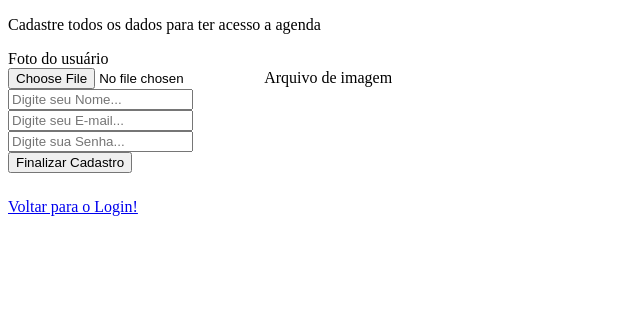
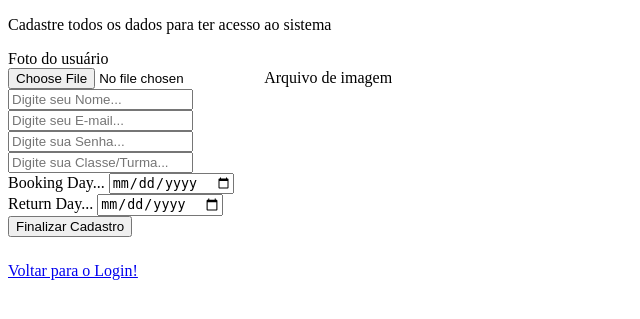
Before and after one commit to ErmesonRamos/sistema_multimeios, a PHP site: page /cad_user.php in a window 1280 px wide. Shown: the top 319 px of the page, without its empty margins (0-640 px from the left). Run offline with PHP 8.4, Linux system fonts and the light colour scheme.

Commit message:
atualização

```diff
--- a/cad_user.php
+++ b/cad_user.php
@@ -2,25 +2,28 @@
 include('config/conexao.php'); // Inclui o arquivo de conexão com o banco de dados
 
 // Verifica se o formulário foi enviado
-if (isset($_POST['botao'])) {
+if (isset($_POST['cadastrar'])) {
     // Recebe os dados do formulário
-    $nome = $_POST['nome'];
-    $email = $_POST['email'];
-    $senha = password_hash($_POST['senha'], PASSWORD_DEFAULT); // Usando hash seguro para a senha
+    $name_user = $_POST['name_user'];
+    $email_user = $_POST['email_user'];
+    $password_user = password_hash($_POST['password_user'], PASSWORD_DEFAULT); // Usando hash seguro para a senha
+    $class = $_POST['class'];
+    $booking_day = $_POST['booking_day'];
+    $return_day = $_POST['return_day'];
 
     // Verifica se foi enviado algum arquivo de foto
-    if (!empty($_FILES['foto']['name'])) {
+    if (!empty($_FILES['picture']['name'])) {
         $formatosPermitidos = array("png", "jpg", "jpeg", "gif"); // Formatos permitidos
-        $extensao = pathinfo($_FILES['foto']['name'], PATHINFO_EXTENSION); // Obtém a extensão do arquivo
+        $extensao = pathinfo($_FILES['picture']['name'], PATHINFO_EXTENSION); // Obtém a extensão do arquivo
 
         // Verifica se a extensão do arquivo está nos formatos permitidos
         if (in_array(strtolower($extensao), $formatosPermitidos)) {
-            $pasta = "img/"; // Define o diretório para upload
-            $temporario = $_FILES['foto']['tmp_name']; // Caminho temporário do arquivo
-            $novoNome = uniqid() . ".$extensao"; // Gera um nome único para o arquivo
+            $pasta = "img/avatares"; // Define o diretório para upload
+            $temporario = $_FILES['picture']['tmp_name']; // Caminho temporário do arquivo
+            $novoNomeAvatar = uniqid() . ".$extensao"; // Gera um nome único para o arquivo
 
             // Move o arquivo para o diretório de imagens
-            if (move_uploaded_file($temporario, $pasta . $novoNome)) {
+            if (move_uploaded_file($temporario, $pasta . $novoNomeAvatar)) {
                 // Sucesso no upload da imagem
             } else {
                 echo '<div class="container">
@@ -44,18 +47,21 @@ if (isset($_POST['botao'])) {
         }
     } else {
         // Define um avatar padrão caso não seja enviado nenhum arquivo de foto
-        $novoNome = 'avatar-padrao.png'; // Nome do arquivo de avatar padrão
+        $novoNomeAvatar = 'avatar_padrao.png'; // Nome do arquivo de avatar padrão
     }
 
     // Prepara a consulta SQL para inserção dos dados do usuário
-    $cadastro = "INSERT INTO tb_student (name_student, email_student, password_student, picture) VALUES (:nome, :email, :senha)";
+    $cadastro = "INSERT INTO tb_user (name_user, email_user, password_user, picture, class, booking_day, return_day) VALUES (:name_user, :email_user, :password_user, :picture, :class, :booking_day, :return_day)";
 
     try {
         $result = $conect->prepare($cadastro);
-        $result->bindParam(':nome', $nome, PDO::PARAM_STR);
-        $result->bindParam(':email', $email, PDO::PARAM_STR);
-        $result->bindParam(':senha', $senha, PDO::PARAM_STR);
-        $result->bindParam(':foto', $novoNome, PDO::PARAM_STR);
+        $result->bindParam(':name_user', $name_user, PDO::PARAM_STR);
+        $result->bindParam(':email_user', $email_user, PDO::PARAM_STR);
+        $result->bindParam(':password_user', $password_user, PDO::PARAM_STR);
+        $result->bindParam(':picture', $novoNomeAvatar, PDO::PARAM_STR);
+        $result->bindParam(':class', $class, PDO::PARAM_STR);
+        $result->bindParam(':booking_day', $booking_day, PDO::PARAM_STR);
+        $result->bindParam(':return_day', $return_day, PDO::PARAM_STR);
         $result->execute();
         $contar = $result->rowCount();
 
@@ -101,21 +107,21 @@ if (isset($_POST['botao'])) {
 <div>
   <div>
     <div>
-      <p>Cadastre todos os dados para ter acesso a agenda</p>
+      <p>Cadastre todos os dados para ter acesso ao sistema</p>
 
       <form action="" method="post">
       <div>
         <label>Foto do usuário</label>
         <div>
             <div>
-            <input type="file" name="foto" id="foto">
+            <input type="file" name="picture" id="picture">
             <label>Arquivo de imagem</label>
             </div>
 
         </div>
         </div>
         <div class="input-group mb-3">
-          <input type="text" name="nome" class="form-control" placeholder="Digite seu Nome..." required>
+          <input type="text" name="name_user" class="form-control" placeholder="Digite seu Nome..." required>
           <div class="input-group-append">
             <div class="input-group-text">
               <span class="fas fa-envelope"></span>
@@ -123,7 +129,7 @@ if (isset($_POST['botao'])) {
           </div>
         </div>
         <div class="input-group mb-3">
-          <input type="email" name="email" class="form-control" placeholder="Digite seu E-mail..." required>
+          <input type="email" name="email_user" class="form-control" placeholder="Digite seu E-mail..." required>
           <div class="input-group-append">
             <div class="input-group-text">
               <span class="fas fa-envelope"></span>
@@ -132,10 +138,39 @@ if (isset($_POST['botao'])) {
         </div>
 
         <div class="input-group mb-3">
-          <input type="password" name="senha" class="form-control" placeholder="Digite sua Senha..." required>
+          <input type="password" name="password_user" class="form-control" placeholder="Digite sua Senha..." required>
           <div class="input-group-append">
             <div class="input-group-text">
               <span class="fas fa-lock"></span>
+            </div>
+          </div>
+        </div>
+
+        <div class="input-group mb-3">
+          <input type="text" name="class" class="form-control" placeholder="Digite sua Classe/Turma..." required>
+          <div class="input-group-append">
+            <div class="input-group-text">
+              <span class="fas fa-envelope"></span>
+            </div>
+          </div>
+        </div>
+
+        <div class="input-group mb-3">
+          <label>Booking Day...</label>
+          <input type="date" name="booking_day" class="form-control" required>
+          <div class="input-group-append">
+            <div class="input-group-text">
+              <span class="fas fa-envelope"></span>
+            </div>
+          </div>
+        </div>
+
+        <div class="input-group mb-3">
+          <label>Return Day...</label>
+          <input type="date" name="return_day" class="form-control" required>
+          <div class="input-group-append">
+            <div class="input-group-text">
+              <span class="fas fa-envelope"></span>
             </div>
           </div>
         </div>
@@ -145,7 +180,7 @@ if (isset($_POST['botao'])) {
           </div>
           <!-- /.col -->
           <div class="col-12" style="margin-bottom: 25px">
-            <button type="submit" name="botao" class="btn btn-primary btn-block">Finalizar Cadastro</button>
+            <button type="submit" name="cadastrar" class="btn btn-primary btn-block">Finalizar Cadastro</button>
           </div>
           <!-- /.col -->
         </div>
```
Also changed, not shown: bd_multimeiosv4.0.sql (deleted, +0 -34 lines), index.php (+7 -7 lines), paginas/conteudo/new_book.php (renamed from paginas/new_book.php, +6 -6 lines), paginas/conteudo/cadastro_livro.php (renamed from paginas/cadastro_livro.php), paginas/conteudo/catalogo_autor.php (renamed from paginas/catalogo_autor.php), paginas/conteudo/catalogo_genero.php (renamed from paginas/catalogo_genero.php).
